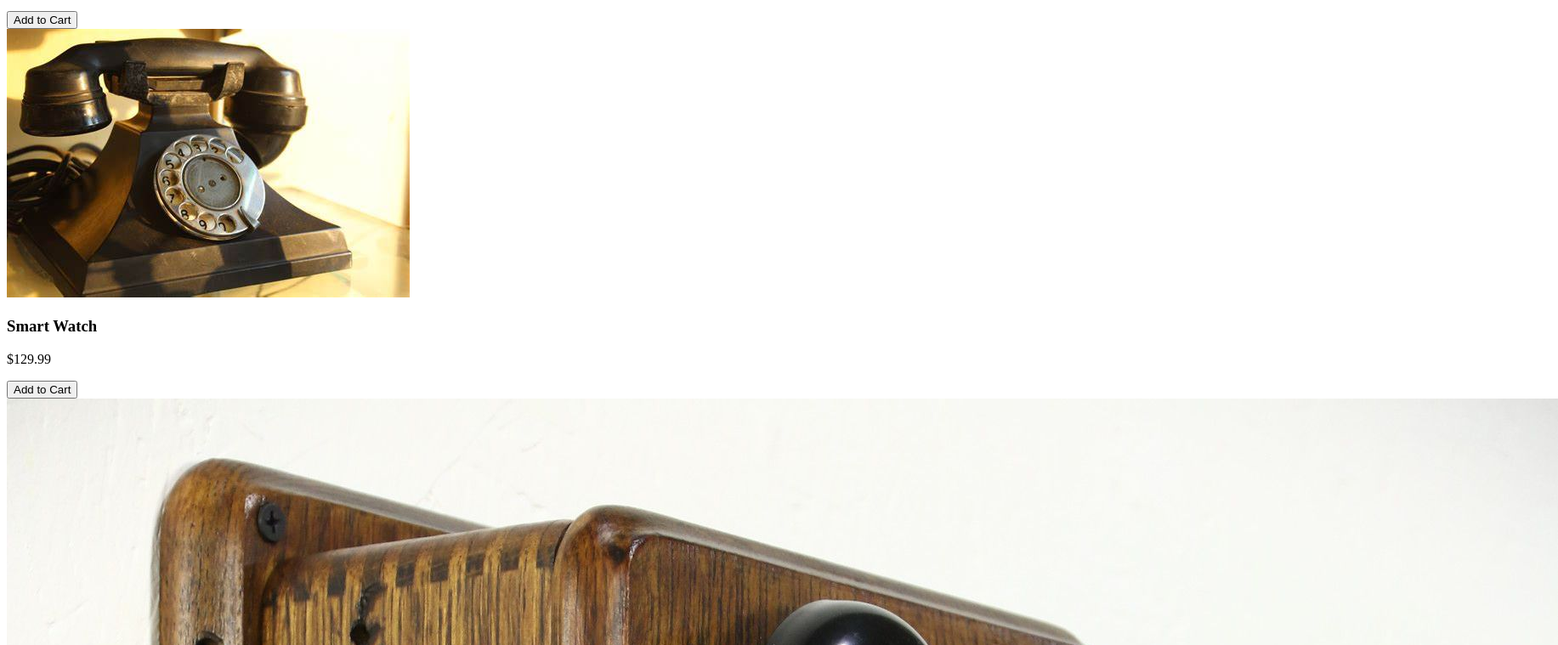
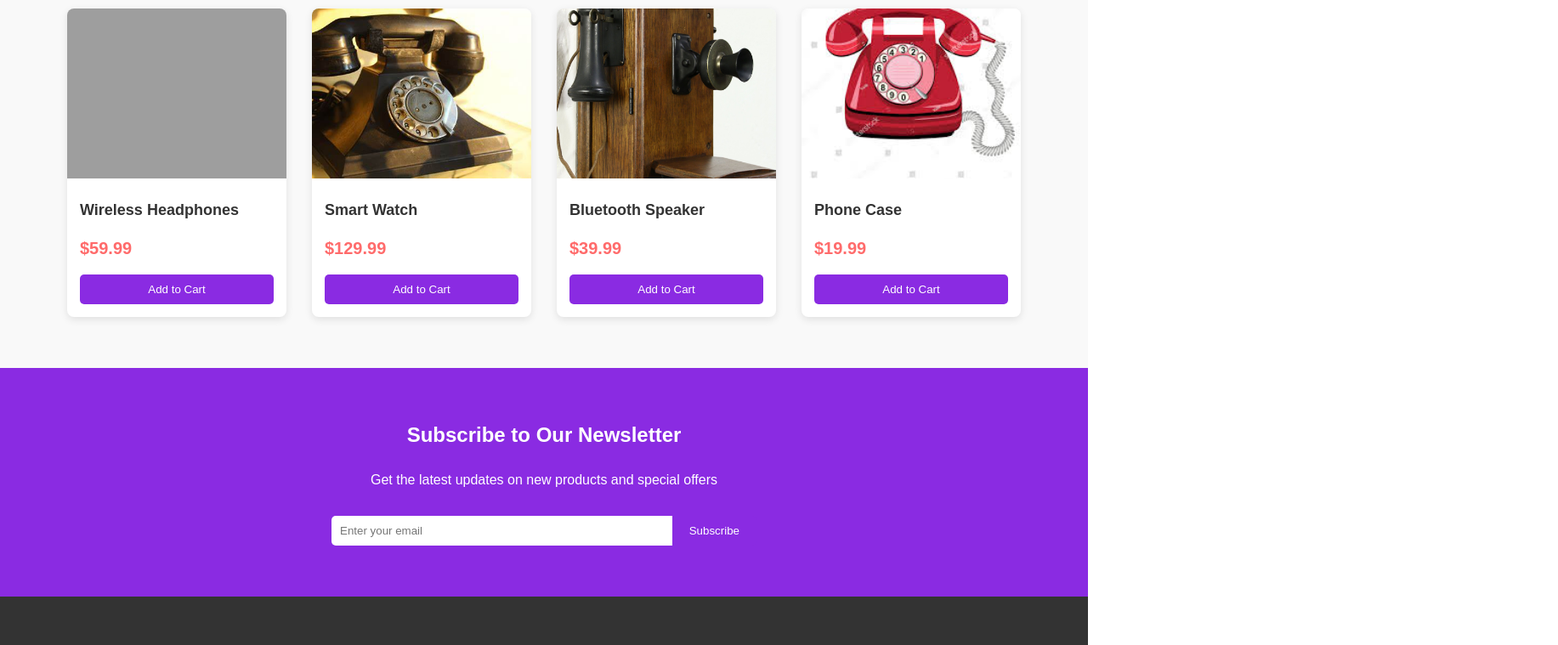
Before and after one commit to TomChau0402/E-Commerce, a plain HTML site: page index.html in a window 1280 px wide. Shown: the part 614-1373 px from the top of the page at 85% size, 1833 px wide, since content can reach past the window. Drawn offline with Linux system fonts and the light colour scheme; the site is published under a folder, as on GitHub Pages, so addresses that start at the root find nothing.

Commit message:
fix: css directory

```diff
--- a/index.html
+++ b/index.html
@@ -5,7 +5,7 @@
     <meta charset="UTF-8">
     <meta name="viewport" content="width=device-width, initial-scale=1.0">
     <title>ShopEasy - Your Online Store.</title>
-    <link rel="stylesheet" href="/styles/styles.css">
+    <link rel="stylesheet" href="./css/styles.css">
     <link rel="stylesheet" href="https://cdnjs.cloudflare.com/ajax/libs/font-awesome/6.0.0-beta3/css/all.min.css">
 </head>
 
--- a/jquery.Practice.html
+++ b/jquery.Practice.html
@@ -3,7 +3,7 @@
 <head>
     <meta charset="UTF-8">
     <meta name="viewport" content="width=device-width, initial-scale=1.0">
-    <link rel="stylesheet" href="./styles/styles.css">
+    <link rel="stylesheet" href="./css/styles.css">
     <link rel="stylesheet" href="https://cdn.jsdelivr.net/npm/bootstrap@5.3.3/dist/css/bootstrap.min.css">
     <title>Document</title>
 </head>
```
Also changed, not shown: register.html (+1 -1 lines), services.html (+1 -1 lines), css/practice.html (renamed from styles/practice.html), css/styles.css (renamed from styles/styles.css).
